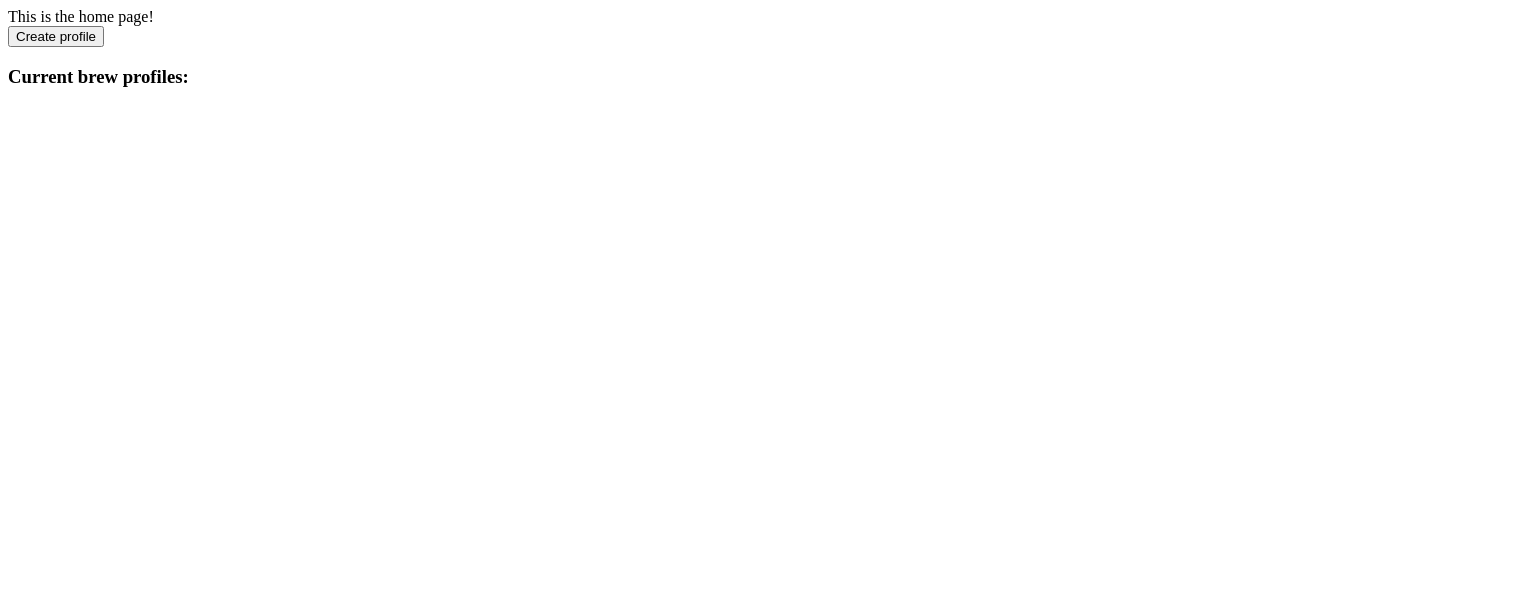
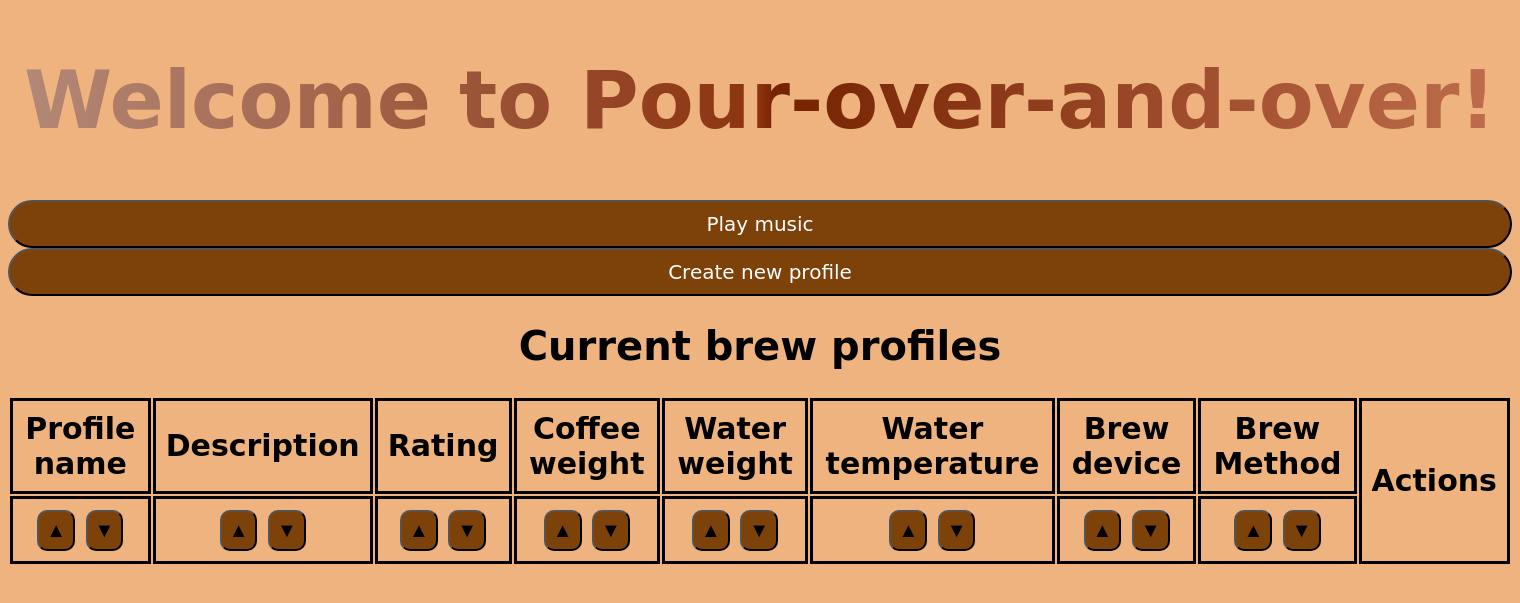
Before and after one commit to Quarks-1/Pour-over-and-over, a Django app: page / in a window 1520 px wide. Shown: the top 603 px of the page. Run offline with Django 5.2, Linux system fonts and the light colour scheme; lists and menus that the app fills with data are empty.

Commit message:
add home page styling and music

```diff
--- a/pourover/static/css/home_page.css
+++ b/pourover/static/css/home_page.css
@@ -0,0 +1,84 @@
+body {
+    background-color: #eeb37f; /* This is actually more of a brown color. */
+    font-family: "Comic Sans MS", "Comic Sans", cursive;
+}
+
+.create_profile_button {
+    -webkit-border-radius: 28;
+    -moz-border-radius: 28;
+    border-radius: 28px;
+    color: #ffffff;
+    font-size: 20px;
+    background: #7d410a;
+    padding: 10px 10px 10px 10px;
+    text-decoration: none;
+    width: 100%;
+    font-family: "Comic Sans MS", "Comic Sans", cursive;
+
+}
+button:hover {
+    background: #a6642b;
+    text-decoration: none;
+}
+
+.welcome {
+    background: #B48A79;
+    background: linear-gradient(to right, #B48A79 0%, #8C3310 50%, #752201 51%, #BF6E4E 100%);
+    -webkit-background-clip: text;
+    -webkit-text-fill-color: transparent;
+    font-size: 40px;
+    align-items: center;
+    text-align: center;
+
+}
+
+.title {
+    font-size: 40px;
+    color: #000000;
+    text-align: center;
+    align-items: center;
+}
+
+table {
+    align-items: center;
+    text-align: center;
+    margin-left: auto;
+    margin-right: auto;
+    /* border: 3px solid black; */
+}
+
+td {
+    padding: 10px;
+    border-top: 3px dashed black;
+    border-bottom: 3px dashed black;
+    /* border: 3px solid black; */
+    font-size: 25px;
+}
+
+tr {
+    border: 3px dashed black;
+}
+
+th {
+    padding: 10px;
+    border: 3px solid black;
+    font-size: 30px;
+    align-items: center;
+}
+
+.id_order_button {
+    border-radius: 10px;
+    color: #ffffff;
+    background: #7d410a;
+    padding: 7px 7px 7px 7px;
+    text-decoration: none;
+    text-align: center;
+    font-size: 20px;
+    color: #000000;
+    font-weight: bold;
+}
+
+.id_order_button:hover {
+    background: #a6642b;
+    text-decoration: none;
+}
--- a/pourover/static/js/home_page.js
+++ b/pourover/static/js/home_page.js
@@ -0,0 +1,12 @@
+function playMusic() {
+    let action = document.getElementById('id_play_music').innerHTML;
+    console.log(action)
+    if (action == 'Pause') {
+        document.getElementById('myAudio').pause();
+        document.getElementById('id_play_music').innerHTML = 'Play';
+    }
+    else {
+        document.getElementById('myAudio').play();
+        document.getElementById('id_play_music').innerHTML = 'Pause';
+    }
+}
--- a/pourover/templates/pourover/home_page.html
+++ b/pourover/templates/pourover/home_page.html
@@ -5,29 +5,86 @@
     <title>Pour-over-and-over</title>
     {% load static %}
     <link href="{% static 'css/home_page.css' %}" rel="stylesheet" type="text/css">
+    <script type="text/javascript" src="{% static 'js/home_page.js' %}"></script>
 </head>
 
 <body>
+    <div class='welcome'>
+        <h1>Welcome to Pour-over-and-over!</h1>
+    </div>
     <div>
-        <div>This is the home page!</div>
-        <button onclick="window.location.href = '{% url 'create' %}'" id='id_create_profile_button'>Create profile</button>
-        <h3>Current brew profiles:</h3>
-        {% for profile in profiles %}
-            <div class="brew_profile">
-                <a href="{% url 'brew_page' profile.id %}" id="id_brew_profile_{{profile.id}}">
-                Click here to brew me!
-                </a>
-                <span id=''>Profile name: {{profile.name}}</span>
-                <span id='' class=''>Description: {{profile.description}}</span>
-                <span id='' class=''>Rating: {{profile.rating}} / 10</span>
-                <span id='' class=''>Coffee weight: {{profile.grind_weight}}</span>
-                <span id='' class=''>Water weight: {{profile.water_weight}}</span>
-                <span id='' class=''>Water temperature: {{profile.water_temp}}</span>
-                <span id='' class=''>Brew device: {{profile.brew_device}}</span>
-                <span id='' class=''>Brew Method: {{profile.brew_method}}</span>
-            </div>
-        {% endfor %}
+        <button onclick="playMusic()" class='create_profile_button' id='id_play_music'>Play music</button>
+        <button onclick="window.location.href = '{% url 'create' %}'" class ='create_profile_button' id='id_create_profile_button'>Create new profile</button>
+        <h1 class='title'>Current brew profiles</h1>
+
+        <table>
+            <tr>
+                <th>Profile name</th>
+                <th>Description</th>
+                <th>Rating</th>
+                <th>Coffee weight</th>
+                <th>Water weight</th>
+                <th>Water temperature</th>
+                <th>Brew device</th>
+                <th>Brew Method</th>
+                <th rowspan='2'>Actions</th>
+            </tr>
+            <tr>
+                <th>
+                    <button onclick="window.location.href = '{% url 'home_page_sorted' sort_order='name' order='asc' %}'" class='id_order_button'>▲</button>
+                    <button onclick="window.location.href = '{% url 'home_page_sorted' sort_order='name' order='desc' %}'" class='id_order_button'>▼</button>
+                </th>
+                <th>
+                    <button onclick="window.location.href = '{% url 'home_page_sorted' sort_order='description' order='asc' %}'" class='id_order_button'>▲</button>
+                    <button onclick="window.location.href = '{% url 'home_page_sorted' sort_order='description' order='desc' %}'" class='id_order_button'>▼</button>
+                </th>
+                <th>
+                    <button onclick="window.location.href = '{% url 'home_page_sorted' sort_order='rating' order='asc' %}'" class='id_order_button'>▲</button>
+                    <button onclick="window.location.href = '{% url 'home_page_sorted' sort_order='rating' order='desc' %}'" class='id_order_button'>▼</button>
+                </th>
+                <th>
+                    <button onclick="window.location.href = '{% url 'home_page_sorted' sort_order='grind_weight' order='asc' %}'" class='id_order_button'>▲</button>
+                    <button onclick="window.location.href = '{% url 'home_page_sorted' sort_order='grind_weight' order='desc' %}'" class='id_order_button'>▼</button>
+                </th>
+                <th>
+                    <button onclick="window.location.href = '{% url 'home_page_sorted' sort_order='total_water_weight' order='asc' %}'" class='id_order_button'>▲</button>
+                    <button onclick="window.location.href = '{% url 'home_page_sorted' sort_order='total_water_weight' order='desc' %}'" class='id_order_button'>▼</button>
+                </th>
+                <th>
+                    <button onclick="window.location.href = '{% url 'home_page_sorted' sort_order='water_temp' order='asc' %}'" class='id_order_button'>▲</button>
+                    <button onclick="window.location.href = '{% url 'home_page_sorted' sort_order='water_temp' order='desc' %}'" class='id_order_button'>▼</button>
+                </th>
+                <th>
+                    <button onclick="window.location.href = '{% url 'home_page_sorted' sort_order='brew_device' order='asc' %}'" class='id_order_button'>▲</button>
+                    <button onclick="window.location.href = '{% url 'home_page_sorted' sort_order='brew_device' order='desc' %}'" class='id_order_button'>▼</button>
+                </th>
+                <th>
+                    <button onclick="window.location.href = '{% url 'home_page_sorted' sort_order='brew_method' order='asc' %}'" class='id_order_button'>▲</button>
+                    <button onclick="window.location.href = '{% url 'home_page_sorted' sort_order='brew_method' order='desc' %}'" class='id_order_button'>▼</button>
+                </th>
+            </tr>
+            {% for profile in profiles %}
+                <tr>
+                    <td>{{profile.name}}</td>
+                    <td>{{profile.description}}</td>
+                    <td>{{profile.rating}} / 10</td>
+                    <td>{{profile.grind_weight}}</td>
+                    <td>{{profile.total_water_weight}}</td>
+                    <td>{{profile.water_temp}}</td>
+                    <td>{{profile.brew_device}}</td>
+                    <td>{{profile.brew_method}}</td>
+                    <td>
+                        <button onclick="window.location.href = '{% url 'brew_page' profile.id %}'" class='create_profile_button' id="id_brew_profile_{{profile.id}}">
+                            Click here to brew me!
+                        </button>
+                    </td>
+                </tr>
+            {% endfor %}
+        </table>
     </div>
+    <audio id="myAudio" style="display:none;">
+        <source src="{% static 'mp3/coffee_shop.mp3' %}" type="audio/mpeg">
+    </audio>
 </body>
 
 </html>
--- a/pourover/views.py
+++ b/pourover/views.py
@@ -8,6 +8,12 @@ from django.utils import timezone
 
 def home_page(request):
     return render(request, 'pourover/home_page.html', {'profiles': BrewProfile.objects.all()})
+
+def home_page_sorted(request, sort_order, order):
+    if order == 'asc':
+        return render(request, 'pourover/home_page.html', {'profiles': BrewProfile.objects.order_by(sort_order)})
+    else:
+        return render(request, 'pourover/home_page.html', {'profiles': BrewProfile.objects.order_by(f'-{sort_order}')})
 
 def brew_page(request, id):
     profile = get_object_or_404(BrewProfile, id=id)
--- a/webapps/urls.py
+++ b/webapps/urls.py
@@ -21,6 +21,7 @@ from pourover import views
 urlpatterns = [
     path('admin/', admin.site.urls),
     path('', views.home_page, name='home_page'),
+    path('home/<str:sort_order>/<str:order>', views.home_page_sorted, name='home_page_sorted'),
     path('brew_page/<int:id>', views.brew_page, name='brew_page'),
     path('create_profile', views.create_profile, name='create'),
 
```
Also changed, not shown: 1 other file.
